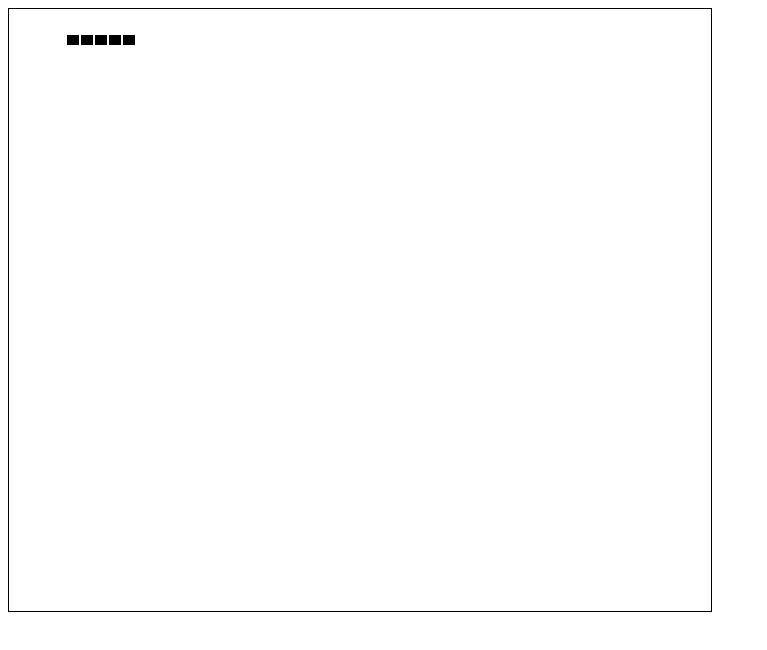
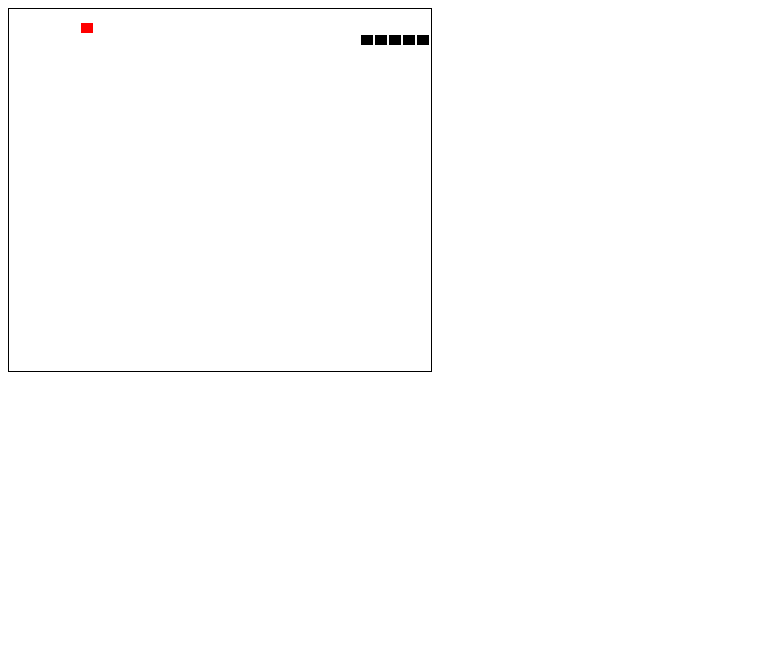
Before and after one commit to Gua-naiko-che/snake, a plain HTML site: page index.html in a window 1280 px wide. Shown: the whole page, without its empty margins (0-767 px from the left). Drawn offline with Linux system fonts and the light colour scheme.

Commit message:
Create food at random location when eated by snake

```diff
--- a/index.js
+++ b/index.js
@@ -7,7 +7,7 @@ const directionByKeyCode = {
   '40': Direction.down,
 }
 
-const BOARD_SIZE = 50;
+const BOARD_SIZE = 30;
 const BASE_SNAKE = [
   [0, 0],
   [0, 1],
@@ -26,7 +26,7 @@ function createBoard(size) {
   }
 }
 
-function drawSnake(snake) {
+function drawSnake(snake, food) {
   const table = document.getElementById("board");
   const rows = table.getElementsByTagName("tr");
   for (let rowIndex = 0; rowIndex < rows.length; rowIndex++) {
@@ -36,16 +36,27 @@ function drawSnake(snake) {
       const cell = cells[colIndex];
       const isSnakeCell = isPointInSnake([rowIndex, colIndex], snake);
       if (isSnakeCell) {
-        cell.classList.add("black");
+        cell.classList.add("snake");
       } else {
-        cell.classList.remove("black");
+        cell.classList.remove("snake");
+      }
+
+      const isFoodCell = food[0] === rowIndex && food[1] === colIndex;
+      if (isFoodCell) {
+        cell.classList.add("food");
+      } else {
+        cell.classList.remove("food");
       }
     }
   }
 }
 
 function isPointInSnake(point, snake) {
-  return snake.some(c => c[0] === point[0] && c[1] === point[1]);
+  return snake.some(s => isSamePoint(s, point));
+}
+
+function isSamePoint(p1, p2) {
+  return p1[0] === p2[0] && p1[1] === p2[1];
 }
 
 function calculateNewSnake(oldSnake, direction) {
@@ -103,16 +114,26 @@ function isGameOver(snake) {
     || isPointInSnake(head, snake.slice(0, -1));
 }
 
+function getRandomPoint() {
+  return [Math.floor(Math.random() * BOARD_SIZE), Math.floor(Math.random() * BOARD_SIZE)];
+}
+
+function calculateNewFood() {
+  const head = snake[snake.length - 1];
+  return isSamePoint(food, head) ? getRandomPoint() : food;
+}
+
 let snake = BASE_SNAKE;
 let direction = Direction.right;
-
+let food = getRandomPoint();
 createBoard(BOARD_SIZE);
 captureSnakeMovements();
 
 (function gameLoop() {
   snake = calculateNewSnake(snake, direction);
+  food = calculateNewFood();
   if (!isGameOver(snake)) {
-    drawSnake(snake);
-    setTimeout(gameLoop, 1000);
+    drawSnake(snake, food);
+    setTimeout(gameLoop, 100);
   }
 })();
--- a/styles.css
+++ b/styles.css
@@ -7,6 +7,10 @@ td{
   height: 10px;
 }
 
-.black{
+.snake{
   background-color: black;
 }
+
+.food{
+  background-color: red;
+}
```
